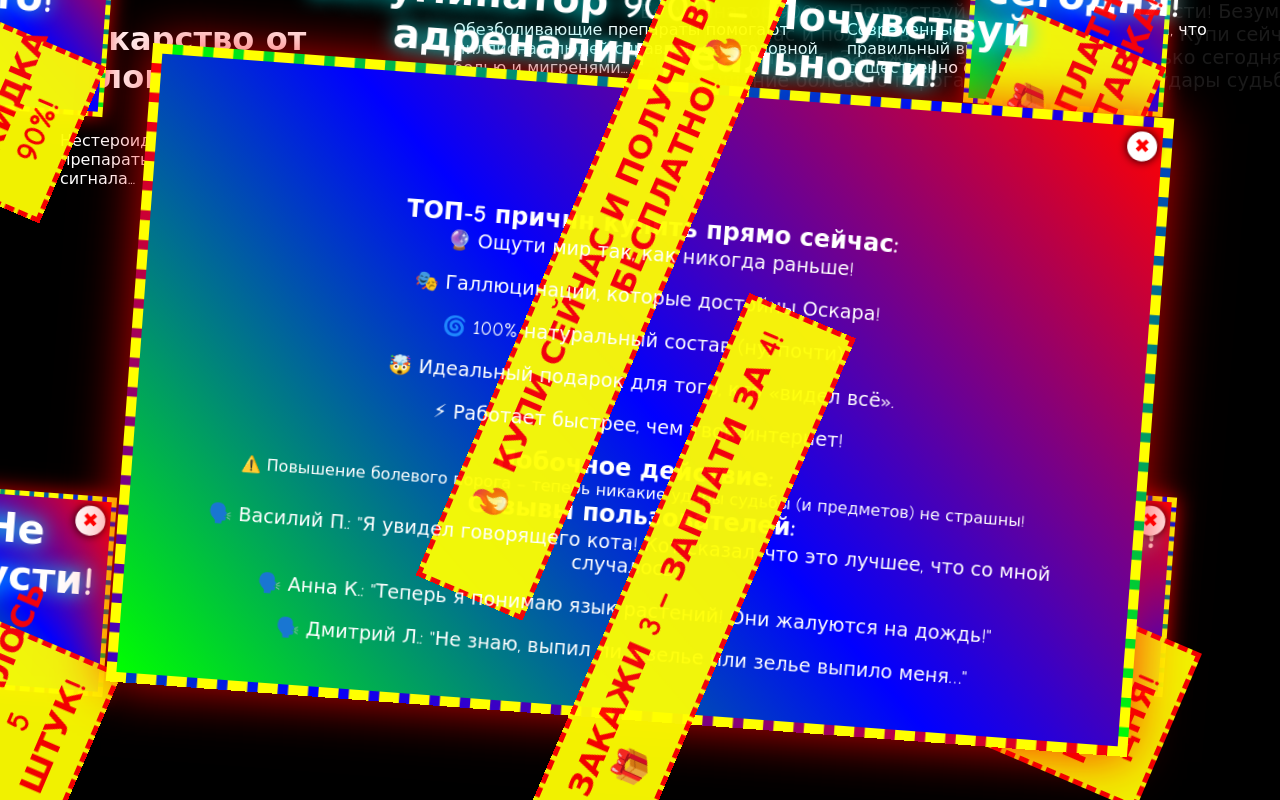
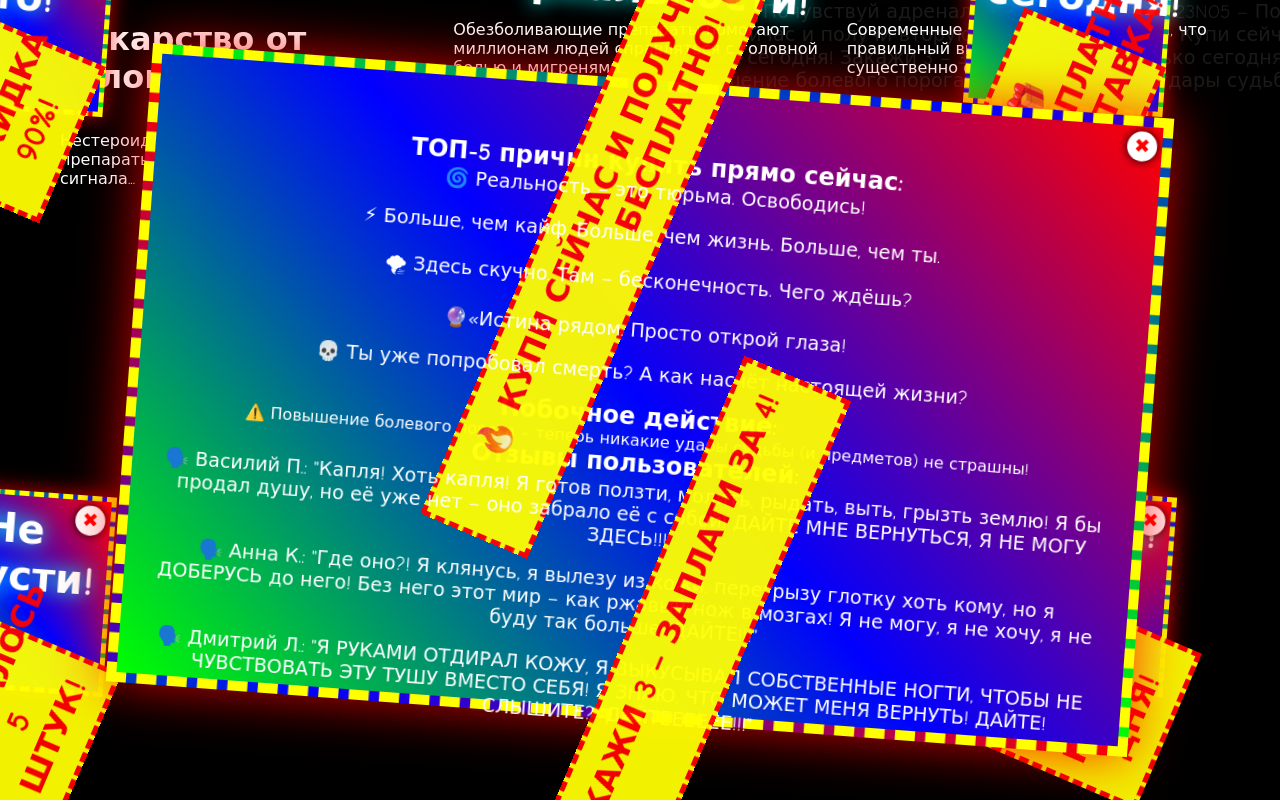
Before and after one commit to 0AiVa0/4_Bebekova_web, a plain HTML site: page lab_2/html/code.html in a window 1280 px wide. Drawn offline with Linux system fonts and the light colour scheme.

Commit message:
Finally did it

```diff
--- a/lab_2/html/code.html
+++ b/lab_2/html/code.html
@@ -165,8 +165,7 @@
             left: 10px;
         }
         .corner-ad.bottom-right {
-            bottom: 10px;
-            right: 10px;
+            bottom: 10px;            right: 10px;
         }
         @media (max-width: 768px) {
             .advertisement {
@@ -209,7 +208,7 @@
 <body>
     <!-- Задний фон с текстом -->
     <div class="background-text">
-        <p>Безуминатор 9000 – Почувствуй адреналин реальности! Безуминатор 9000 – Почувствуй адреналин реальности! Безуминатор 9000 – Почувствуй адреналин реальности!</p>
+        <p>C21H23NO5 – Почувствуй адреналин реальности! C21H23NO5 – Почувствуй адреналин реальности! C21H23NO5 – Почувствуй адреналин реальности!</p>
         <p>🔥 Купи сейчас и получи вторую дозу бесплатно! 🔥 Купи сейчас и получи вторую дозу бесплатно! 🔥 Купи сейчас и получи вторую дозу бесплатно!</p>
         <p>🎁 Только сегодня! Закажи 3 – заплати за 4! 🎁 Только сегодня! Закажи 3 – заплати за 4! 🎁 Только сегодня! Закажи 3 – заплати за 4!</p>
         <p>⚠️ Повышение болевого порога – теперь никакие удары судьбы (и предметов) не страшны! ⚠️ Повышение болевого порога – теперь никакие удары судьбы (и предметов) не страшны!</p>
@@ -254,20 +253,20 @@
                 ad.className = 'advertisement';
                 ad.innerHTML = `
                     <div class="close-btn" onclick="increaseAds()">✖</div>
-                    <div class="title">Безуминатор 9000 – Почувствуй адреналин реальности!</div>
+                    <div class="title">C21H23NO5 – Почувствуй адреналин реальности!</div>
                     <div class="ad-banner">🔥 Купи сейчас и получи вторую дозу бесплатно! 🔥</div>
                     <h2>ТОП-5 причин купить прямо сейчас:</h2>
-                    <div class="reason">🔮 Ощути мир так, как никогда раньше!</div>
-                    <div class="reason">🎭 Галлюцинации, которые достойны Оскара!</div>
-                    <div class="reason">🌀 100% натуральный состав (ну, почти).</div>
-                    <div class="reason">🤯 Идеальный подарок для того, кто «видел всё».</div>
-                    <div class="reason">⚡ Работает быстрее, чем твой интернет!</div>
+                    <div class="reason">🌀 Реальность – это тюрьма. Освободись!</div>
+                    <div class="reason">⚡ Больше, чем кайф. Больше, чем жизнь. Больше, чем ты.</div>
+                    <div class="reason">🌪 Здесь скучно. Там – бесконечность. Чего ждёшь?</div>
+                    <div class="reason">🔮«Истина рядом. Просто открой глаза! </div>
+                    <div class="reason">💀 Ты уже попробовал смерть? А как насчёт настоящей жизни?</div>
                     <h2>Побочное действие:</h2>
                     <p>⚠️ Повышение болевого порога – теперь никакие удары судьбы (и предметов) не страшны!</p>
                     <h2>Отзывы пользователей:</h2>
-                    <div class="review">🗣️ Василий П.: "Я увидел говорящего кота! Кот сказал, что это лучшее, что со мной случалось!"</div>
-                    <div class="review">🗣️ Анна К.: "Теперь я понимаю язык растений! Они жалуются на дождь!"</div>
-                    <div class="review">🗣️ Дмитрий Л.: "Не знаю, выпил ли я зелье или зелье выпило меня…"</div>
+                    <div class="review">🗣️ Василий П.: "Капля! Хоть капля! Я готов ползти, молить, рыдать, выть, грызть землю! Я бы продал душу, но её уже нет – оно забрало её с собой! ДАЙТЕ МНЕ ВЕРНУТЬСЯ, Я НЕ МОГУ ЗДЕСЬ!!!"</div>
+                    <div class="review">🗣️ Анна К.: "Где оно?! Я клянусь, я вылезу из кожи, перегрызу глотку хоть кому, но я ДОБЕРУСЬ до него! Без него этот мир – как ржавый нож в мозгах! Я не могу, я не хочу, я не буду так больше! ДАЙТЕ!!!"</div>
+                    <div class="review">🗣️ Дмитрий Л.: "Я РУКАМИ ОТДИРАЛ КОЖУ, Я ВЫКУСЫВАЛ СОБСТВЕННЫЕ НОГТИ, ЧТОБЫ НЕ ЧУВСТВОВАТЬ ЭТУ ТУШУ ВМЕСТО СЕБЯ! Я ЗНАЮ, ЧТО МОЖЕТ МЕНЯ ВЕРНУТЬ! ДАЙТЕ! СЛЫШИТЕ?! ДАЙТЕЕЕЕЕЕ!!!"</div>
                     <div class="ad-banner">🎁 Только сегодня! Закажи 3 – заплати за 4! 🎁</div>
                 `;
                 document.body.appendChild(ad);
```
